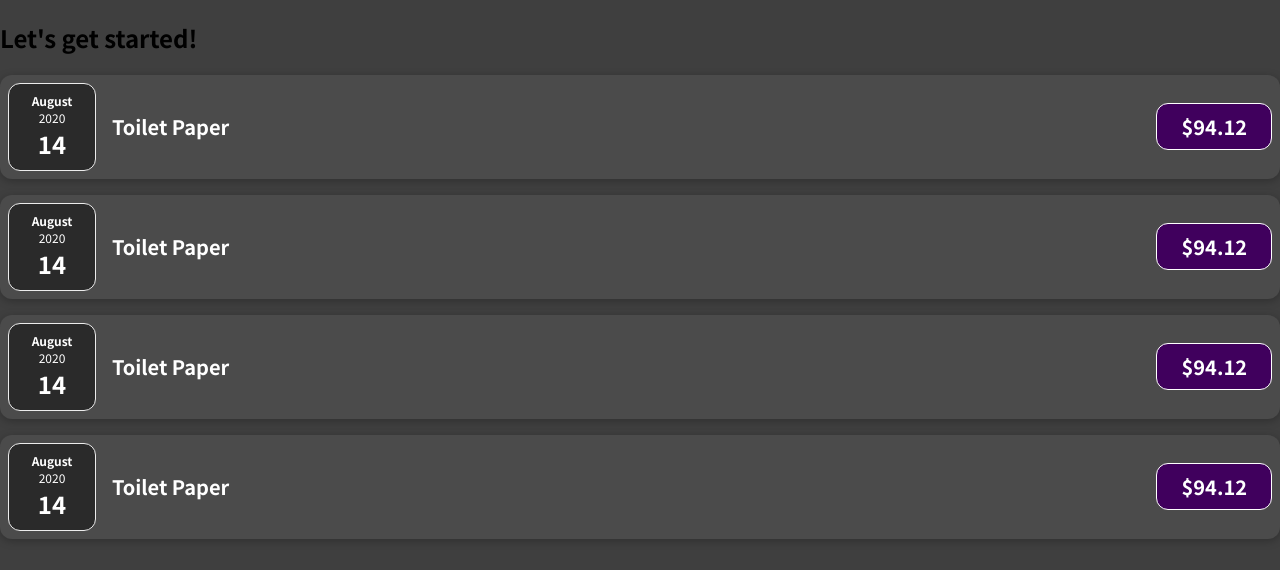
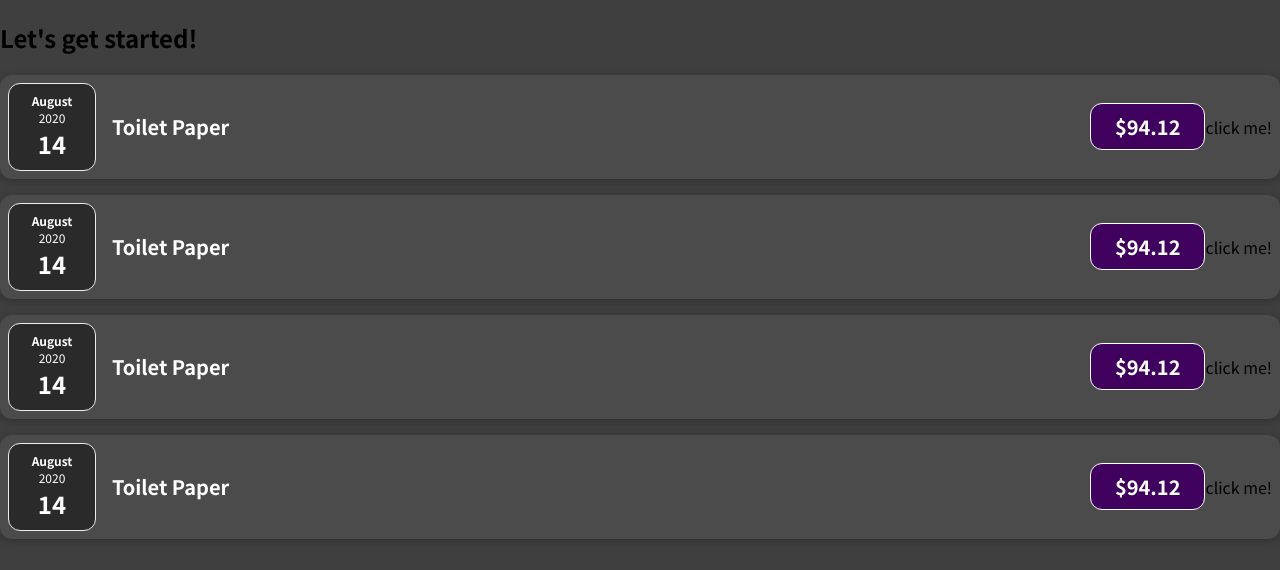
Before and after one commit to dineshroyal04/react, a React (Create React App) app: page / in a window 1280 px wide. Shown: the top 570 px of the page. Built offline with nearby package versions, Linux system fonts and the light colour scheme.

Commit message:
from 69 using states

```diff
--- a/src/components/Expense/ExpenseItem.js
+++ b/src/components/Expense/ExpenseItem.js
@@ -1,17 +1,26 @@
+import React, { useState } from 'react';
 import "./ExpenseItem.css";
 import ExpenseDate from "./ExpenseDate";
 import Cord from "../UI/Cord";
+
+
 function ExpenseItem(props) {
-  // const { date, expense,title } = props;
-  // const month = props.date.toLocaleString('en-Us', { month: 'long' });
+
+  const [title, setTitle] = useState(props.title);
+
+  const  clickHandler = () => {
+    setTitle("updated");
+    console.log(title);
+  }
 
   return (
     <Cord className="expense-item">
       <ExpenseDate data={props.date}></ExpenseDate>
       <div className="expense-item__description">
-        <h2>{props.title}</h2>
+        <h2>{title}</h2>
         <div className="expense-item__price">${props.amount}</div>
       </div>
+      <buttom onClick={clickHandler}>click me!</buttom>
     </Cord>
   );
 }
```
Also changed, not shown: 1 other file (tests, documents, lock files or other folders).
